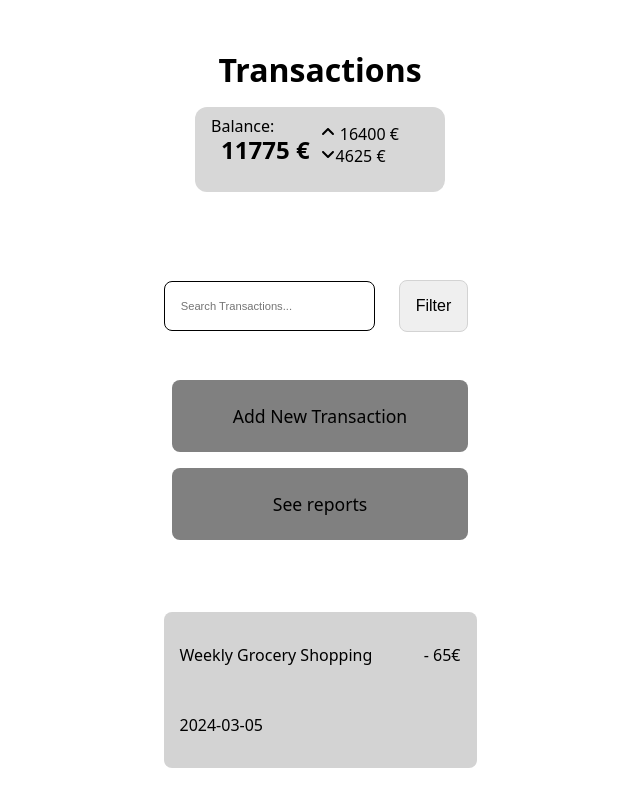
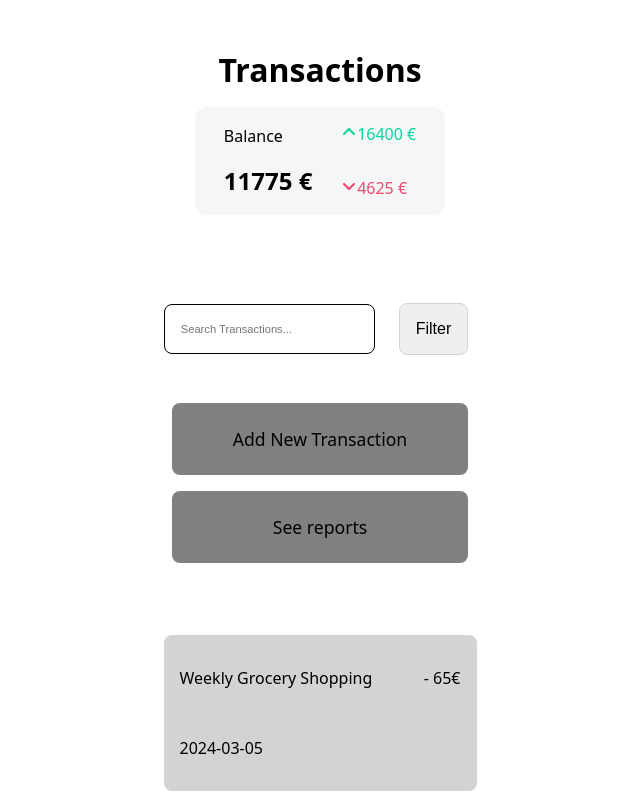
Before and after one commit to benediktbrenk/budget-app, a Next.js app: page / in a window 1280 px wide. Shown: the top 798 px of the page, without its empty margins (320-960 px from the left). Built offline with nearby package versions, Linux system fonts and the light colour scheme.

Commit message:
Styled AccountBalance component

```diff
--- a/components/AccountBalance/AccountBalance.styled.js
+++ b/components/AccountBalance/AccountBalance.styled.js
@@ -3,8 +3,9 @@ import styled from "styled-components";
 export const StyledAccountBalance = styled.article`
   display: flex;
   flex-direction: row;
-  background-color: #d7d7d7;
-  padding: 1rem;
+  justify-content: space-evenly;
+  background-color: var(--lightgrey);
+  padding: 0.75;
   margin: 1rem;
   border-radius: 0.75rem;
   min-width: 250px;
@@ -14,26 +15,27 @@ export const StyledAccountBalance = styled.article`
 export const StyledBalanceContainer = styled.div`
   display: flex;
   flex-direction: column;
+  justify-content: space-evenly;
 `;
 
-export const StyledP = styled.p`
-  position: absolute;
-  top: 0.5rem;
+export const StyledP = styled.div`
+  font-weight: lighter;
 `;
 
 export const StyledBalance = styled.div`
   font-size: 1.5rem;
   font-weight: bold;
-  padding: 10px;
 `;
 
 export const StyledIncomeExpenseContainer = styled.div`
   display: flex;
   flex-direction: column;
+  text-align: left;
 `;
 
-// color: ${(props) => {
-//     return props === "Income"
-//       ? "var(--amount-color-green)"
-//       : "var(--amount-color-red)";
-//   }};
+export const StyledIncome = styled.p`
+  color: var(--amount-color-green);
+`;
+export const StyledExpense = styled.p`
+  color: var(--amount-color-red);
+`;
--- a/components/AccountBalance/index.js
+++ b/components/AccountBalance/index.js
@@ -2,6 +2,8 @@ import {
   StyledAccountBalance,
   StyledBalance,
   StyledBalanceContainer,
+  StyledExpense,
+  StyledIncome,
   StyledIncomeExpenseContainer,
   StyledP,
 } from "./AccountBalance.styled";
@@ -28,17 +30,18 @@ export default function AccountBalance({ transactions }) {
   return (
     <StyledAccountBalance>
       <StyledBalanceContainer>
-        <StyledP>Balance:</StyledP>
+        <StyledP>Balance</StyledP>
         <StyledBalance>{`${totalBalanceAmount}`} €</StyledBalance>
       </StyledBalanceContainer>
       <StyledIncomeExpenseContainer>
-        <div>
-          <FaAngleUp /> {`${totalIncomeAmount}`} €
-        </div>
-        <div>
+        <StyledIncome>
+          <FaAngleUp />
+          {`${totalIncomeAmount}`} €
+        </StyledIncome>
+        <StyledExpense>
           <FaAngleDown />
           {`${totalExpenseAmount}`} €
-        </div>
+        </StyledExpense>
       </StyledIncomeExpenseContainer>
     </StyledAccountBalance>
   );
--- a/styles.js
+++ b/styles.js
@@ -8,8 +8,10 @@ export default createGlobalStyle`
   }
 
   :root{
---amount-color-red: EF476F;
---amount-color-green:06D6A0;
+ --amount-color-red: #EF476F;
+ --amount-color-green: #06D6A0;
+ --lightgrey: #F5F6F6;
+
 }
 
   body {
```
